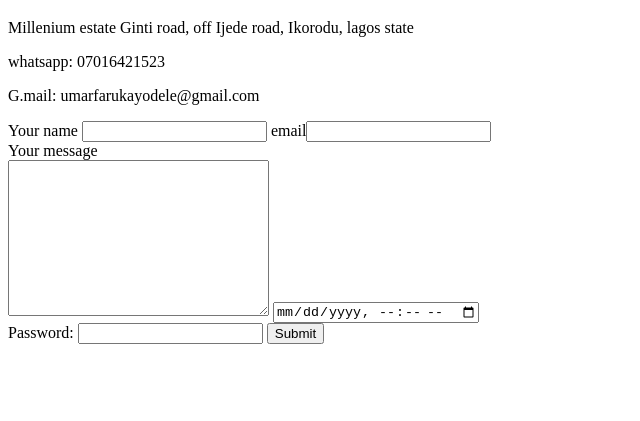
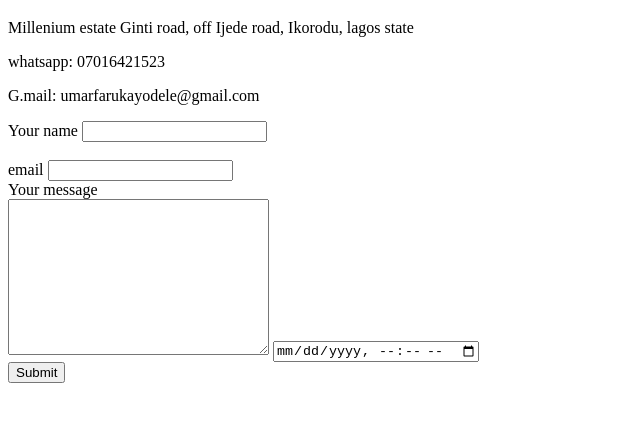
Before and after one commit to Silence994/cv, a plain HTML site: page contact me.html in a window 1280 px wide. Shown: the part 61-482 px from the top of the page, without its empty margins (0-640 px from the left). Drawn offline with Linux system fonts and the light colour scheme.

Commit message:
Add files via upload

```diff
--- a/contact me.html
+++ b/contact me.html
@@ -12,13 +12,12 @@
     <p>G.mail: umarfarukayodele@gmail.com</p>
     <form action="mailto:umarfarukayodele@gmail.com" method="post" enctype="text/plain">
         <LAbel>Your name</LAbel>
-    <input type="text">
-    <LAbel>email</LAbel><input type="email" name="" id=""><br>
+    <input type="text"><br>
+    <br><LAbel>email</LAbel>
+    <input type="email" name="" id=""> <br>
     <lAbel>Your message</lAbel><br>
     <textarea name="name" id="" cols="30" rows="10"></textarea>
     <input type="datetime-local" name="" id=""><br>
-    <LAbel>Password:</LAbel>
-    <input type="password">
     <input type="submit">
     </form>
 </body>
```
Also changed, not shown: index.html (+1 -1 lines).
